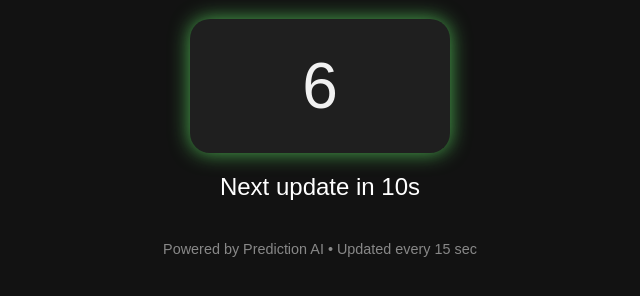
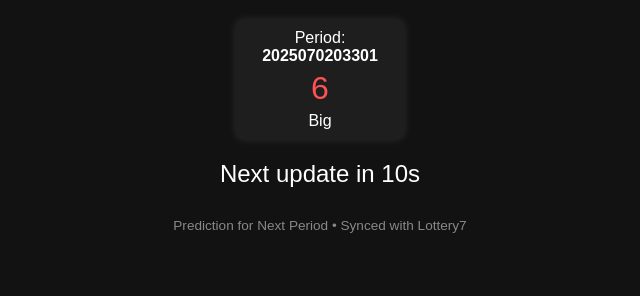
Before and after one commit to Rathodhack/Lottery7-live, a plain HTML site: page index.html in a window 1280 px wide. Shown: the part 82-378 px from the top of the page, without its empty margins (320-960 px from the left). Drawn offline with Linux system fonts and the light colour scheme.

Commit message:
Add files via upload

```diff
--- a/index.html
+++ b/index.html
@@ -2,8 +2,8 @@
 <html lang="en">
 <head>
   <meta charset="UTF-8" />
-  <meta name="viewport" content="width=device-width, initial-scale=1.0" />
-  <title>Lottery7 Live Prediction</title>
+  <meta name="viewport" content="width=device-width, initial-scale=1.0"/>
+  <title>Lottery7 Prediction</title>
   <style>
     body {
       font-family: Arial, sans-serif;
@@ -13,36 +13,43 @@
       margin: 0;
       padding: 20px;
     }
-    h1 {
-      color: #4caf50;
+    h1 { color: #4caf50; }
+    .results {
+      display: flex;
+      flex-wrap: wrap;
+      justify-content: center;
+      gap: 10px;
+      margin-bottom: 20px;
     }
-    #number {
-      font-size: 4rem;
-      margin: 20px auto;
-      background-color: #1f1f1f;
-      padding: 30px;
-      border-radius: 20px;
-      width: 200px;
-      color: #f1f1f1;
-      box-shadow: 0 0 20px #4caf50;
+    .result {
+      background-color: #1e1e1e;
+      padding: 10px 15px;
+      border-radius: 10px;
+      width: 140px;
+      box-shadow: 0 0 8px rgba(255,255,255,0.1);
     }
+    .number {
+      font-size: 2rem;
+      margin: 5px 0;
+    }
+    .big { color: #ff5252; }
+    .small { color: #40c4ff; }
     #countdown {
       font-size: 1.5rem;
-      margin-top: 20px;
+      margin-top: 10px;
     }
     footer {
-      margin-top: 40px;
-      font-size: 0.9rem;
+      margin-top: 30px;
+      font-size: 0.85rem;
       color: #888;
     }
   </style>
 </head>
 <body>
   <h1>🎯 Lottery7 Prediction</h1>
-  <div id="number">--</div>
+  <div class="results" id="results"></div>
   <div id="countdown">Next update in <span id="timer">15</span>s</div>
-
-  <footer>Powered by Prediction AI • Updated every 15 sec</footer>
+  <footer>Prediction for Next Period • Synced with Lottery7</footer>
 
   <script src="script.js"></script>
 </body>
--- a/script.js
+++ b/script.js
@@ -1,14 +1,49 @@
 let countdown = 15;
 let timerEl = document.getElementById("timer");
-let numberEl = document.getElementById("number");
+let resultsEl = document.getElementById("results");
+let history = [];
 
 function getRandomPrediction() {
   return Math.floor(Math.random() * 10);
 }
 
+function getSizeLabel(n) {
+  return n >= 5 ? "Big" : "Small";
+}
+
+function getColorClass(n) {
+  return n >= 5 ? "big" : "small";
+}
+
+function getPeriodNumber(offset = 1) {
+  const now = new Date(Date.now() + offset * 30000); // +1 period
+  const y = now.getFullYear();
+  const m = String(now.getMonth() + 1).padStart(2, '0');
+  const d = String(now.getDate()).padStart(2, '0');
+  const h = String(now.getHours()).padStart(2, '0');
+  const min = String(now.getMinutes()).padStart(2, '0');
+  const sec = now.getSeconds();
+  const part = Math.floor(sec / 30);
+  return `${y}${m}${d}${h}${min}${part}`;
+}
+
 function updatePrediction() {
-  const newNumber = getRandomPrediction();
-  numberEl.textContent = newNumber;
+  const number = getRandomPrediction();
+  const size = getSizeLabel(number);
+  const cssClass = getColorClass(number);
+  const period = getPeriodNumber(1); // next period
+
+  const html = `
+    <div class="result">
+      <div>Period:<br><b>${period}</b></div>
+      <div class="number ${cssClass}">${number}</div>
+      <div>${size}</div>
+    </div>
+  `;
+
+  history.unshift(html);
+  if (history.length > 7) history.pop();
+  resultsEl.innerHTML = history.join("");
 }
 
 setInterval(() => {
```
